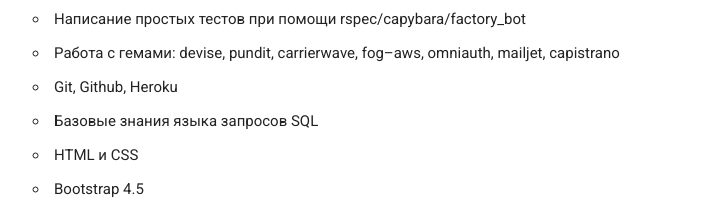
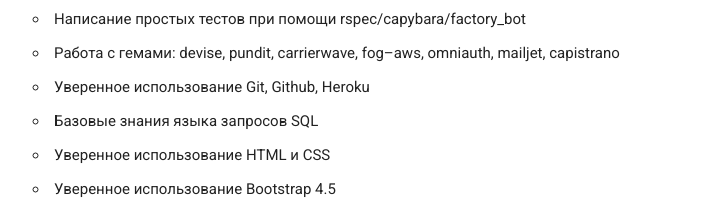
Before and after one commit to dmentry/cv, a plain HTML site: page index.html in a window 1280 px wide. Shown: the part 574-782 px from the top of the page, without its empty margins (257-983 px from the left). Drawn offline with Linux system fonts and the light colour scheme; files that its build step writes are made by us from their sources.

Commit message:
Add info

```diff
--- a/index.html
+++ b/index.html
@@ -25,7 +25,7 @@
       <div>
         <ul>
           <li>Возраст: 41 год</li>
-          <li>Место проживания: г. Балашиха, Московская область</li>
+          <li>Место проживания: г.Балашиха, Московская область</li>
           <li>Электронная почта: <a href="mailto:work@dack9.ru">work@dack9.ru</a></li>
         </ul>
       </div>
@@ -41,10 +41,10 @@
           <li>Ruby, Ruby on Rails &ndash; написание, доработка приложений</li>
           <li>Написание простых тестов при помощи rspec/capybara/factory_bot</li>
           <li>Работа с гемами: devise, pundit, carrierwave, fog&ndash;aws, omniauth, mailjet, capistrano</li>
-          <li>Git, Github, Heroku</li>
+          <li>Уверенное использование Git, Github, Heroku</li>
           <li>Базовые знания языка запросов SQL</li>
-          <li>HTML и CSS</li>
-          <li>Bootstrap 4.5</li>
+          <li>Уверенное использование HTML и CSS</li>
+          <li>Уверенное использование Bootstrap 4.5</li>
           <li>Работа с Linux системами (подсистемами) &ndash; установка/настройка приложений (rvm/rbenv, nginx, postfix, pgsql, sql), работа в терминале</li>
         </ul>
         <p></p>
```
